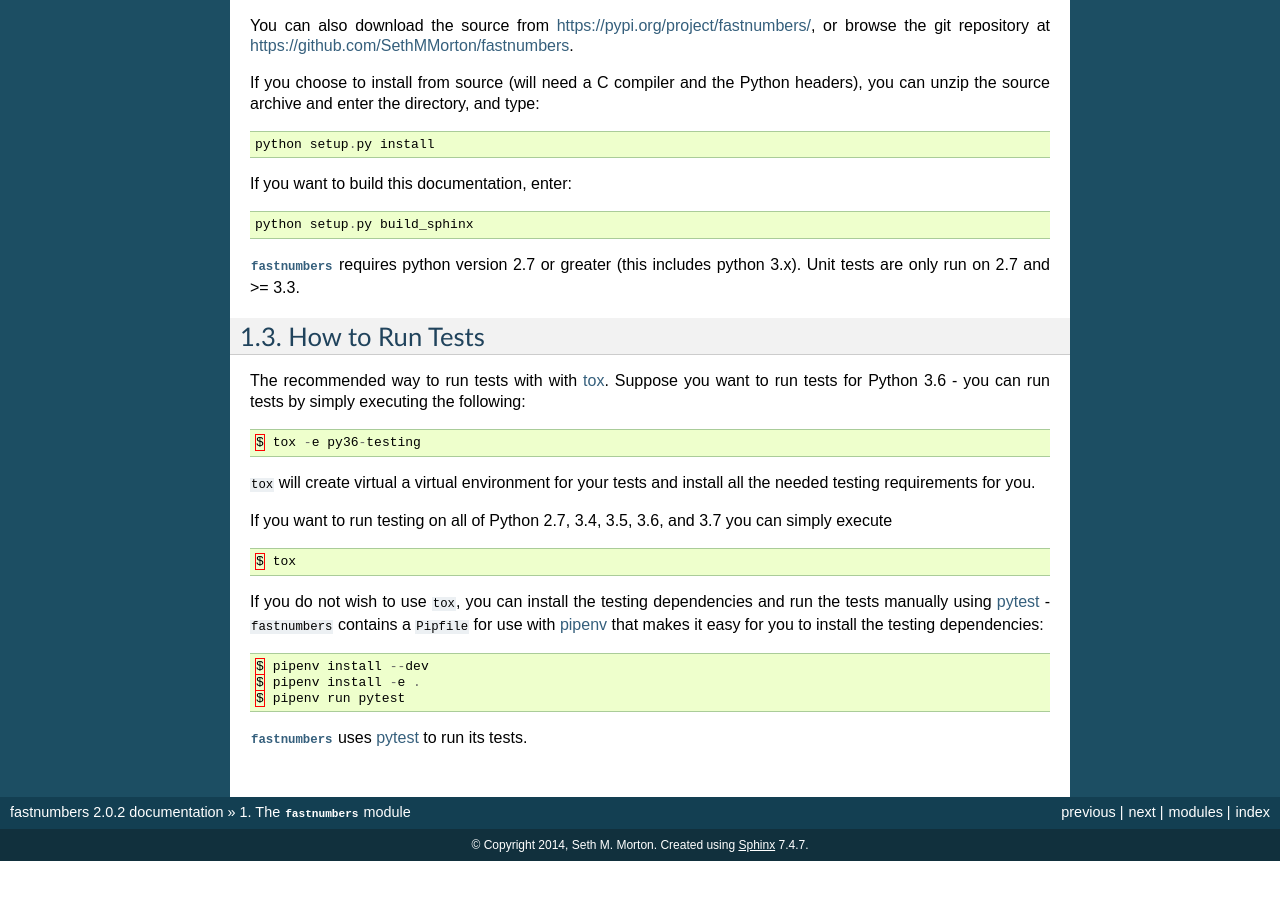
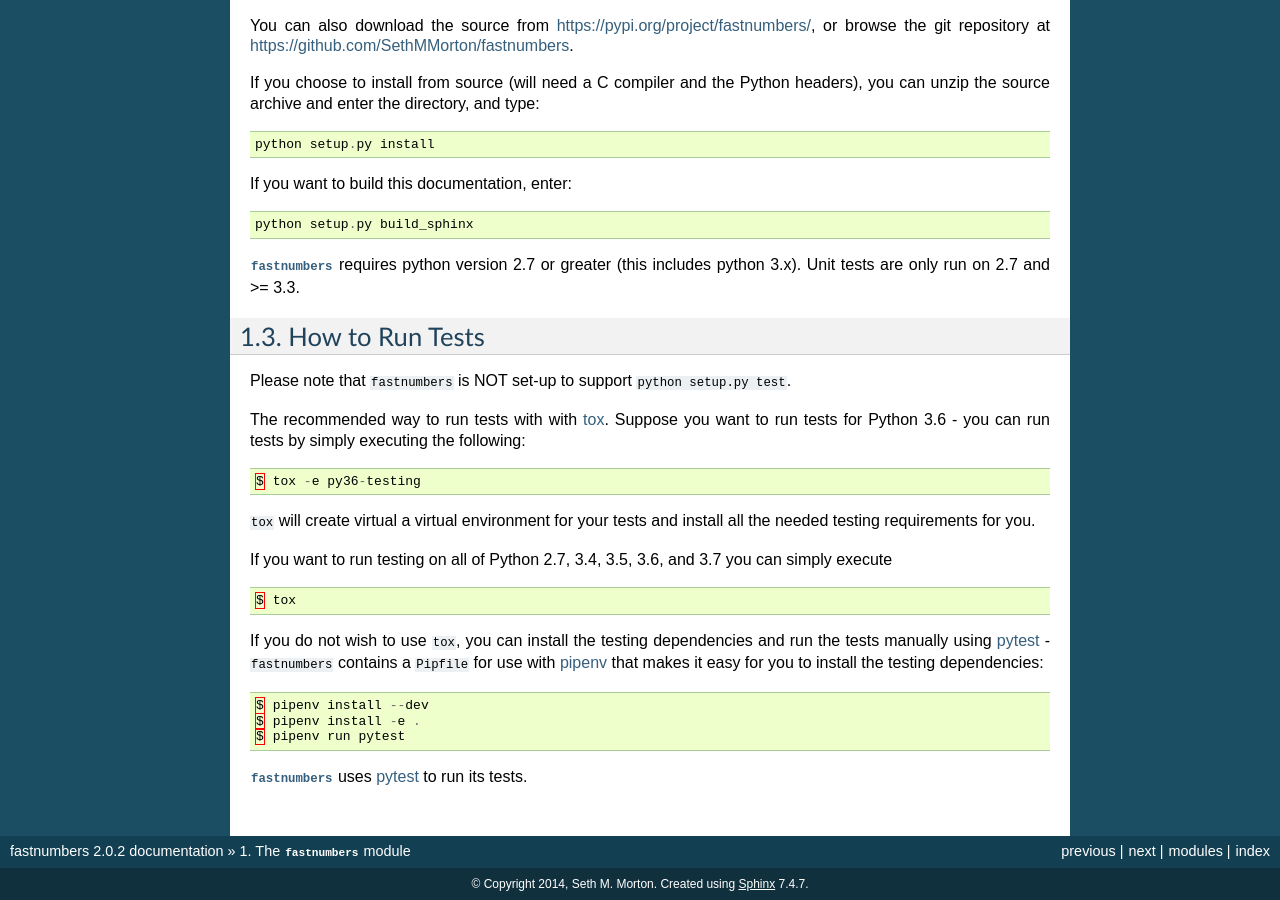
Before and after one commit to SethMMorton/fastnumbers, a Sphinx documentation site: the page built from docs/source/intro.rst, in a window 1280 px wide and 900 px high, scrolled down 1292 px. Built offline with Sphinx 7.4.7, drawn with Linux system fonts in a browser that asks for light colours; before the commit the page ends 2153 px from its top, so only the background shows below that.

Commit message:
Add not about python setup.py test incompatibility.

```diff
--- a/README.rst
+++ b/README.rst
@@ -125,6 +125,8 @@ Use ``pip``!
 How to Run Tests
 ----------------
 
+Please note that ``fastnumbers`` is NOT set-up to support ``python setup.py test``.
+
 The recommended way to run tests is with `tox <https://tox.readthedocs.io/en/latest/>`_.
 Suppose you want to run tests for Python 3.6 - you can run tests by simply executing the
 following:
--- a/docs/source/intro.rst
+++ b/docs/source/intro.rst
@@ -100,6 +100,8 @@ If you want to build this documentation, enter::
 How to Run Tests
 ----------------
 
+Please note that ``fastnumbers`` is NOT set-up to support ``python setup.py test``.
+
 The recommended way to run tests with with `tox <https://tox.readthedocs.io/en/latest/>`_.
 Suppose you want to run tests for Python 3.6 - you can run tests by simply executing the
 following:
```
